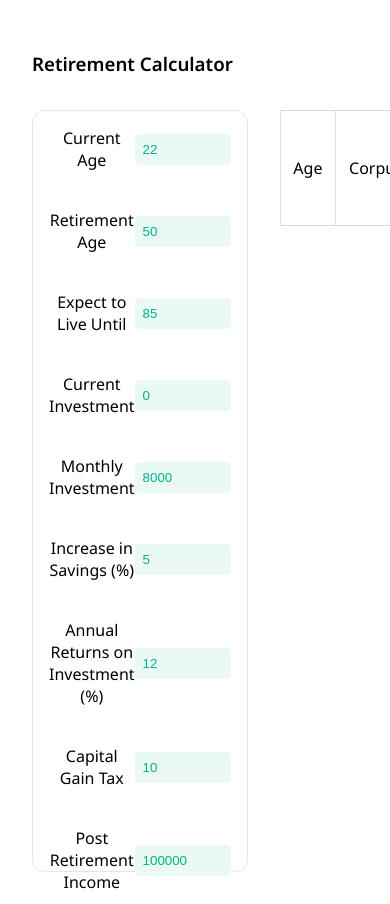
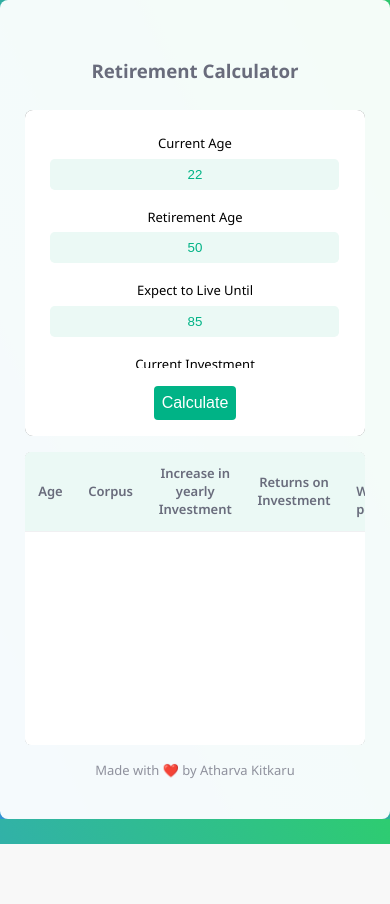
Before and after one commit to AtharvaKitkaru/fire-calculator, a React (Create React App) app: page / in a window 390 px wide. After the commit the page ends 844 px from the top, so only its background shows below. Built offline with nearby package versions, Linux system fonts and the light colour scheme.

Commit message:
added responsiveness and stylized table and input section

```diff
--- a/package.json
+++ b/package.json
@@ -1,5 +1,5 @@
 {
-  "name": "fire-calculator",
+  "name": "retirement-calculator",
   "version": "0.1.0",
   "private": true,
   "dependencies": {
--- a/public/index.html
+++ b/public/index.html
@@ -17,7 +17,8 @@
       href="https://fonts.googleapis.com/css2?family=Noto+Sans:wght@300;400;600&display=swap"
       rel="stylesheet"
     />
-    <title>React App</title>
+    <link rel="icon" type="image/x-icon" href="logo.png" />
+    <title>Retirement Calculator</title>
   </head>
   <style>
     body {
--- a/src/RetirementCalculator.js
+++ b/src/RetirementCalculator.js
@@ -122,8 +122,9 @@ const RetirementCalculator = () => {
       </div>
       <div className="body">
         <div className="input-section">
+          <div className="inputs">
             <div className="input-line">
-            <div>Current Age</div>
+              <div className="label">Current Age</div>
               <div>
                 <input
                   type="number"
@@ -134,7 +135,7 @@ const RetirementCalculator = () => {
             </div>
             <br />
             <div className="input-line">
-            <div>Retirement Age</div>
+              <div className="label">Retirement Age</div>
               <div>
                 <input
                   type="number"
@@ -145,7 +146,7 @@ const RetirementCalculator = () => {
             </div>
             <br />
             <div className="input-line">
-            <div>Expect to Live Until</div>
+              <div className="label">Expect to Live Until</div>
               <div>
                 <input
                   type="number"
@@ -157,7 +158,7 @@ const RetirementCalculator = () => {
             <br />
             <div className="input-line">
               {" "}
-            <div>Current Investment</div>
+              <div className="label">Current Investment</div>
               <div>
                 <input
                   type="number"
@@ -171,7 +172,7 @@ const RetirementCalculator = () => {
             <br />
             <div className="input-line">
               {" "}
-            <div>Monthly Investment</div>
+              <div className="label">Monthly Investment</div>
               <div>
                 <input
                   type="number"
@@ -182,7 +183,7 @@ const RetirementCalculator = () => {
             </div>
             <br />
             <div className="input-line">
-            <div>Increase in Savings (%)</div>
+              <div className="label">Increase in Savings (%)</div>
               <div>
                 <input
                   type="number"
@@ -196,7 +197,7 @@ const RetirementCalculator = () => {
             <br />
             <div className="input-line">
               {" "}
-            <div>Annual Returns on Investment (%)</div>
+              <div className="label">Annual Returns on Investment (%)</div>
               <div>
                 <input
                   type="number"
@@ -207,8 +208,7 @@ const RetirementCalculator = () => {
             </div>
             <br />
             <div className="input-line">
-            {" "}
-            <div>Capital Gain Tax</div>
+              <div className="label">Capital Gain Tax</div>
               <div>
                 <input
                   type="number"
@@ -220,7 +220,7 @@ const RetirementCalculator = () => {
             <br />
             <div className="input-line">
               {" "}
-            <div>Post Retirement Income</div>{" "}
+              <div className="label">Post Retirement Income</div>{" "}
               <div>
                 <input
                   type="number"
@@ -233,7 +233,7 @@ const RetirementCalculator = () => {
             </div>
             <br />
             <div className="input-line">
-            <div>Inflation Rate</div>{" "}
+              <div className="label">Inflation Rate</div>{" "}
               <div>
                 <input
                   type="number"
@@ -242,8 +242,11 @@ const RetirementCalculator = () => {
                 />
               </div>
             </div>
+          </div>
           <br />
+          <div className="button">
             <button onClick={calculateRetirement}>Calculate</button>
+          </div>
         </div>
 
         {/* Display the simulation table */}
@@ -263,10 +266,12 @@ const RetirementCalculator = () => {
                 <tr
                   key={data.age}
                   style={{
-                    color:
-                      data.corpus > -0.001
-                        ? "var(--green-500)"
-                        : "var(--red500)",
+                    backgroundColor:
+                      data.age == retirementAge
+                        ? "#eef0ff"
+                        : data.corpus < -0.0001
+                        ? "#fae9e5"
+                        : "white",
                   }}
                 >
                   <td>{data.age}</td>
@@ -280,6 +285,7 @@ const RetirementCalculator = () => {
           </table>
         </div>
       </div>
+      <footer>Made with ❤️ by Atharva Kitkaru</footer>
     </div>
   );
 };
--- a/src/RetirementCalculator.scss
+++ b/src/RetirementCalculator.scss
@@ -1,30 +1,89 @@
+@import "variables.scss";
+body {
+  background-color: $gray-50; /* Light gray background */
+  padding: 0;
+  background-image: linear-gradient(
+    to right top,
+    #3498db,
+    #2ecc71
+  ); /* Gradient from blue to green */
+}
+footer {
+  color: $gray-600;
+  margin-inline: auto;
+}
+.heading-section {
+  font-family: "Segoe UI", Tahoma, Geneva, Verdana, sans-serif;
+  font-size: medium;
+  font-weight: bold;
+  color: $gray-800;
+}
 .calculator {
+  background-color: rgba(
+    255,
+    255,
+    255,
+    0.95
+  ); /* Very subtle white background */
+  border-radius: 0.5rem;
+  box-shadow: 0 0 8px rgba(0, 0, 0, 0.1);
   width: 100vw;
+  height: 97vh;
+  border: 0;
   font-family: "Noto Sans", sans-serif;
+  font-size: small;
   display: flex;
   flex-direction: column;
   justify-content: flex-start;
   align-items: flex-start;
   margin: 0;
-  padding: 2rem;
+  padding: 1.5rem;
+  padding-bottom: 0;
 }
 .body {
   display: flex;
   flex-direction: row;
 }
 .input-section {
-  border: 0.5px solid rgba(128, 128, 128, 0.196);
-  border-radius: 0.8rem;
-  padding: 1rem;
+  background-color: $white;
+  box-shadow: 0px 0px 1px rgba(0, 0, 0, 0.5);
+  border-radius: 0.5rem;
+  padding: 1rem 1rem;
   margin-top: 1rem;
-  max-height: 45.5rem;
-
   display: flex;
   flex-direction: column;
   align-items: start;
   flex: 0.6;
+  max-height: 70vh;
+  position: relative;
 
+  .inputs {
+    overflow-y: scroll;
+    width: 100%;
+
+    padding-top: 0.5rem;
+    margin: 0;
+  }
+  .button {
+    position: fixed absolute;
+    margin-inline: auto;
+    button {
+      background-color: $green-500;
+      color: $white;
+      border: none;
+      border-radius: 0.25rem;
+      padding: 0.5rem;
+      font-size: medium;
+      margin-inline: auto;
+
+      &:hover {
+        filter: brightness(0.92);
+        cursor: pointer;
+      }
+    }
+  }
   .input-line {
+    position: relative;
     display: flex;
     flex-direction: row;
     justify-content: space-between;
@@ -35,8 +94,8 @@
     input {
       flex: 1; /* Allow the input to take up remaining space */
       width: 5rem;
-      color: var(--green-500);
-      background-color: var(--green-100);
+      color: $green-500;
+      background-color: $green-100;
       border: none;
       border-radius: 0.3rem;
       padding: 0.5rem;
@@ -58,50 +117,148 @@
       -moz-appearance: textfield;
     }
   }
+}
 
-  button {
-    background-color: var(--green-500);
-    color: white;
-    border: none;
-    border-radius: 0.25rem;
-    padding: 0.5rem;
-    font-size: medium;
-    margin-inline: auto;
+.table-section {
+  background-color: rgba(
+    255,
+    255,
+    255,
+    0.95
+  ); /* Very subtle white background */
+  border-radius: 0.4rem;
+  box-shadow: 0 0 8px rgba(0, 0, 0, 0.1); /* Slightly lighter shadow for subtlety */
 
-    &:hover {
-      filter: brightness(0.92);
-      cursor: pointer;
+  color: $gray-700;
+  max-width: 45rem;
+  height: 76vh;
+  flex: 1;
+  margin: 1rem;
+  margin-left: 2rem;
+  overflow-y: scroll;
+
+  table {
+    max-width: 45rem;
+    border-collapse: collapse;
+    border-radius: 0.8rem;
+    tr {
+      max-width: 45rem;
+      border-bottom: 0.5px solid $gray-100;
+    }
+    th,
+    td {
+      max-width: 45rem;
+      padding: 0.8rem;
+      text-align: center;
+      color: $gray-600;
+    }
+    thead {
+      position: sticky;
+      top: 0;
+      z-index: 1; /* Ensure the header is above the table content */
+    }
+    th {
+      font-weight: 600;
+      background-color: $green-100;
+      color: $gray-800;
     }
   }
 }
 
-.table-section {
-  max-width: 45rem;
-  flex: 1;
-  // border: 0.5px solid rgba(128, 128, 128, 0.196);
-  // border-radius: 0.8rem;
-  // padding: 1rem;
-  margin: 1rem;
-  margin-left: 2rem;
-  border-radius: 0.8rem;
-  color: var(--gray800);
+/* Style the entire scrollbar */
+/* This will be applied to the standard scrollbar in Firefox, Edge, etc. */
+* {
+  scrollbar-color: $green-100;
+}
 
-  table {
+/* Optionally, style the track (background) of the scrollbar */
+*::-webkit-scrollbar-track {
+  background-color: #f0f0f0;
+}
+
+/* Style the handle (thumb) of the scrollbar */
+*::-webkit-scrollbar-thumb {
+  background-color: #a9a9a9;
+  border-radius: 8px; /* Optional: rounded corners */
+}
+
+/* Optionally, style the corners of the scrollbar */
+*::-webkit-scrollbar-corner {
+  background-color: $green-100;
+}
+
+/* Style the entire scrollbar */
+/* This will be applied to the WebKit browsers like Chrome and Safari */
+*::-webkit-scrollbar {
+  width: 2px; /* Optional: set the width of the scrollbar */
+  height: 1px;
+}
+
+/* Optionally, style the track (background) of the scrollbar */
+*::-webkit-scrollbar-track {
+  background-color: #f0f0f0;
+}
+
+/* Style the handle (thumb) of the scrollbar */
+*::-webkit-scrollbar-thumb {
+  background-color: $green-300;
+  border-radius: 8px; /* Optional: rounded corners */
+}
+
+/* Optionally, style the corners of the scrollbar */
+*::-webkit-scrollbar-corner {
+  background-color: #f0f0f0;
+}
+
+@media only screen and (max-width: 767px) {
+  /* Your mobile-specific styles go here */
+  .calculator {
+    justify-content: center;
+    align-items: center;
+    // font-size: smaller;
+
+    padding: 0rem;
+  }
+  .heading-section {
+    margin-inline: auto;
+    // margin: 0;
+    padding: 0;
     width: 100%;
-    border-collapse: collapse;
-    border-radius: 0.8rem;
+  }
+  .body {
+    flex-direction: column;
+  }
 
-    th,
-    td {
-      border: 1px solid #ddd;
-      padding: 0.8rem;
-      text-align: left;
-    }
+  .input-section {
+    box-shadow: 0px 0px 0.5px rgba(0, 0, 0, 0.5);
+    margin-top: 0.5rem;
+    margin-align: auto;
+    flex: 1;
+    max-width: 87vw;
+    max-height: 60vh;
+    overflow: scroll;
+    .input-line {
+      flex-direction: column;
+      margin-bottom: 0rem;
+      justify-content: center;
+      align-items: center;
 
-    th {
-      font-weight: 400;
-      background-color: var(--purple-100);
-      color: var(--gray700);
+      .label {
+        margin-bottom: 0.5em;
+      }
+      input {
+        width: 70vw;
+        text-align: center;
+      }
     }
   }
+  .table-section {
+    flex: 1;
+    box-shadow: 0px 0px 0.5px rgba(0, 0, 0, 0.5);
+
+    max-width: 87vw;
+    max-height: 70vh;
+    overflow: scroll;
+    margin-inline: auto;
+  }
 }
--- a/src/styles.scss
+++ b/src/styles.scss
@@ -5,7 +5,3 @@
   margin: 0;
   padding: 0;
 }
-:root {
-  --green-500: #00b386;
-  --green-100: #ebf9f5;
-}
--- /dev/null
+++ b/src/variables.scss
@@ -0,0 +1,23 @@
+// COLOURS
+$gray-900: #44475b;
+$gray-800: #696c7c;
+$gray-700: #7c7e8c;
+$gray-600: #8f919d;
+$gray-500: #a1a3ad;
+$gray-400: #b0b2ba;
+$gray-300: #c7c8ce;
+$gray-200: #dddee1;
+$gray-150: #e9e9eb;
+$gray-100: #f0f0f2;
+$gray-50: #f8f8f8;
+$green-500: #00b386;
+$green-300: #66e3c4;
+$green-100: #ebf9f5;
+$purple-500: #5367ff;
+$purple-300: #84a4ff;
+$purple-100: #eef0ff;
+$yellow-500: #ffb61b;
+$yellow-100: #fff5e0;
+$red-500: #eb5b3c;
+$red-100: #f8efec;
+$white: white;
```
Also changed, not shown: public/logo.png (added), public/manifest.json, 1 other file (tests, documents, lock files or other folders). Lines whose indentation alone changed are shown as unchanged.
